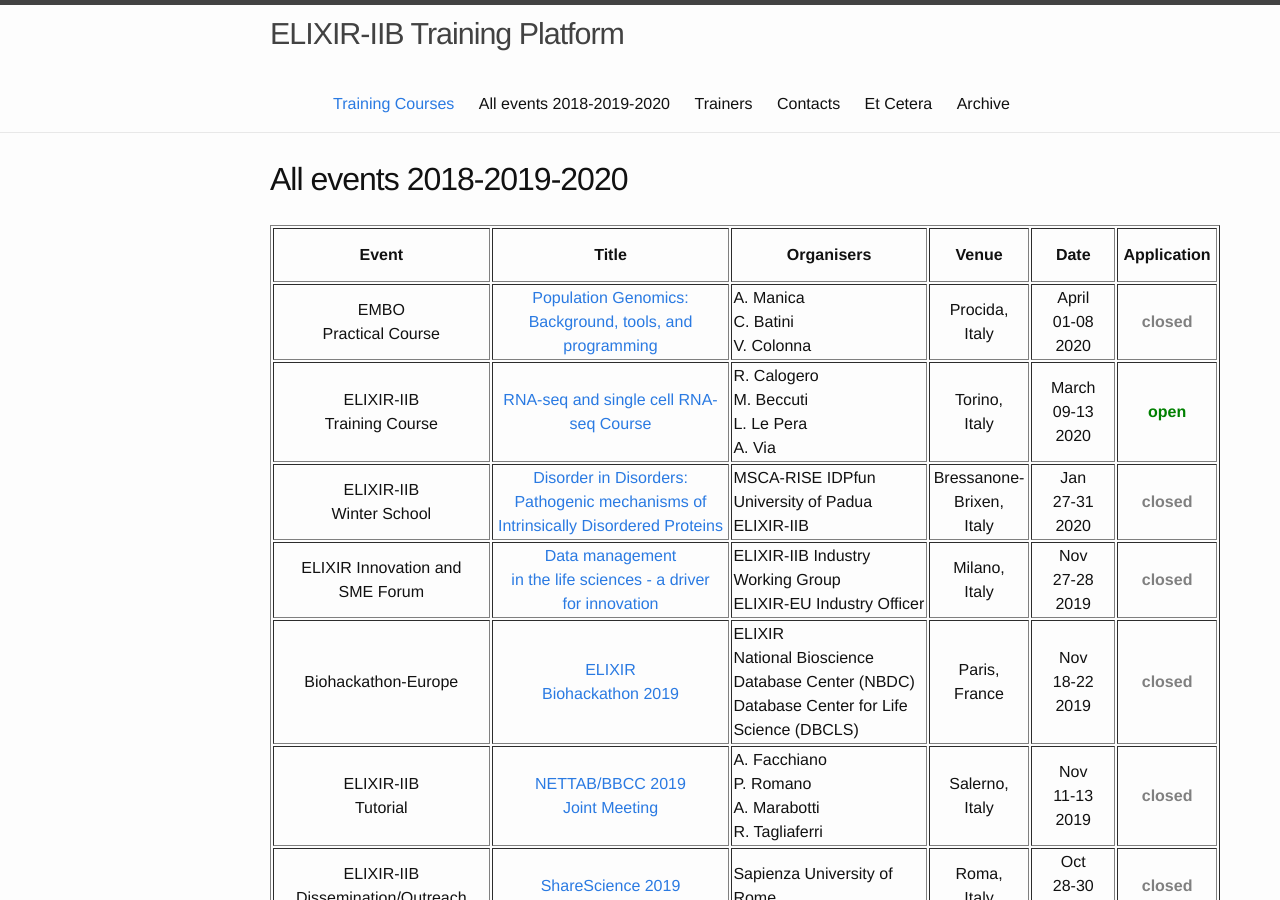
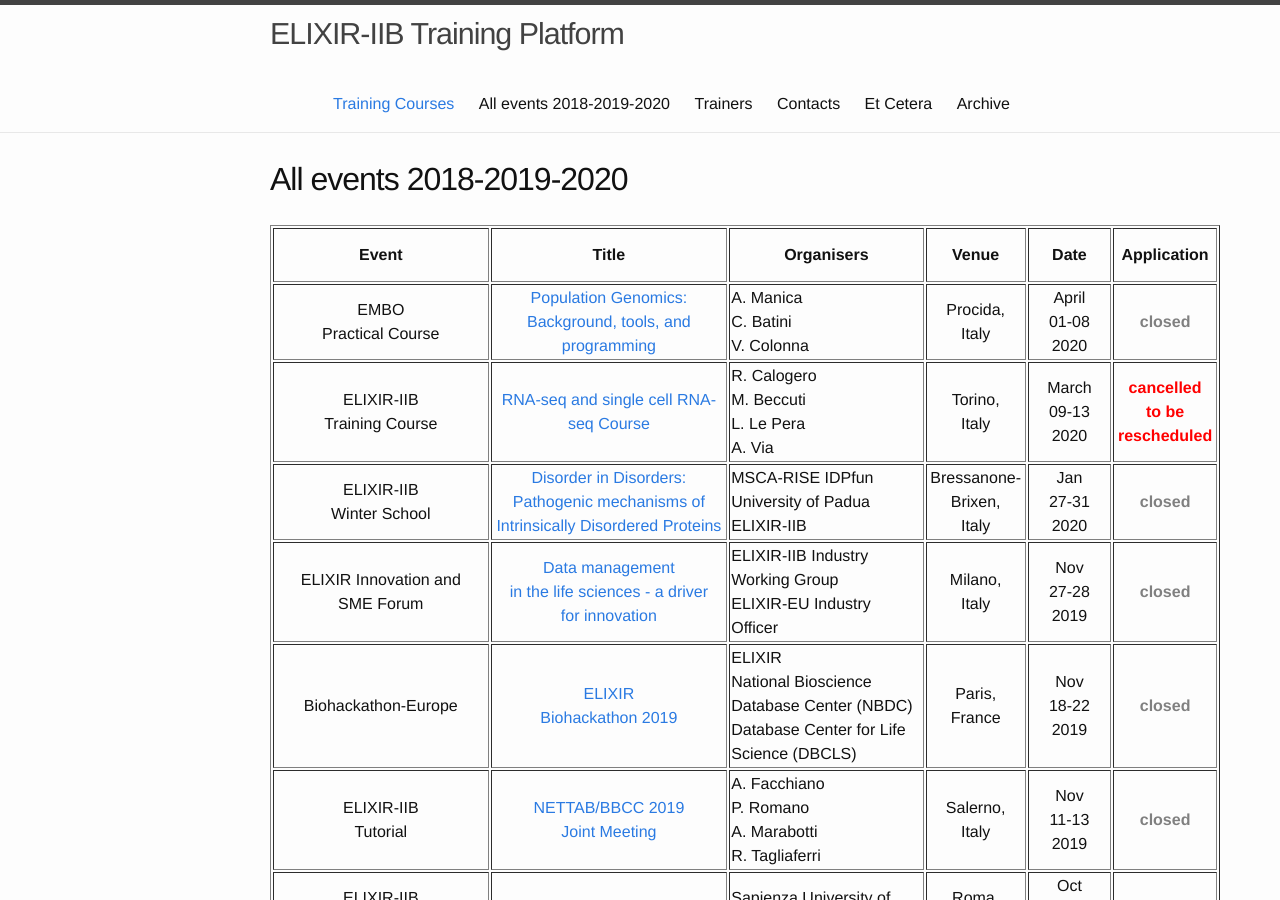
Before and after one commit to ELIXIR-IIB-training/website, a Jekyll site: the page built from _pages/01-all_events_18_19_20.md, in a window 1280 px wide and 900 px high. Built offline with Jekyll 4.4.1, drawn with Linux system fonts in a browser that asks for light colours.

Commit message:
Status update RNA-se course Turin

```diff
--- a/_pages/01-all_events_18_19_20.md
+++ b/_pages/01-all_events_18_19_20.md
@@ -30,7 +30,7 @@ permalink: /all_events_2018_2019_2020/
    <!-- <td height="50" width="150"></td> -->
    <td height="50" align="center">Torino,<br>Italy</td>
    <td height="50" width="75" align="center">March<br>09-13<br>2020</td>
-   <td height="50" align="center"><font color="green"><b>open</b></font></td>
+   <td height="50" align="center"><font color="red"><b>cancelled<br>to be rescheduled</b></font></td>
 </tr>
 <tr>
 <td height="50" align="center">ELIXIR-IIB<br>Winter School</td>
```
